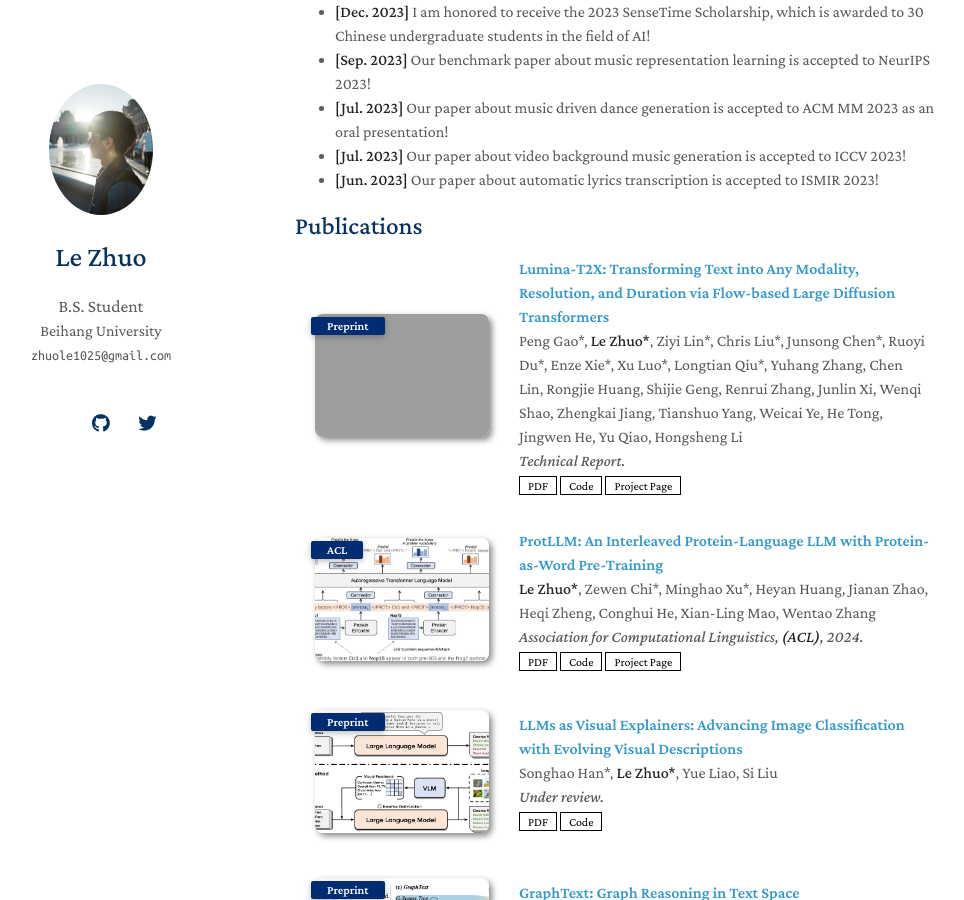
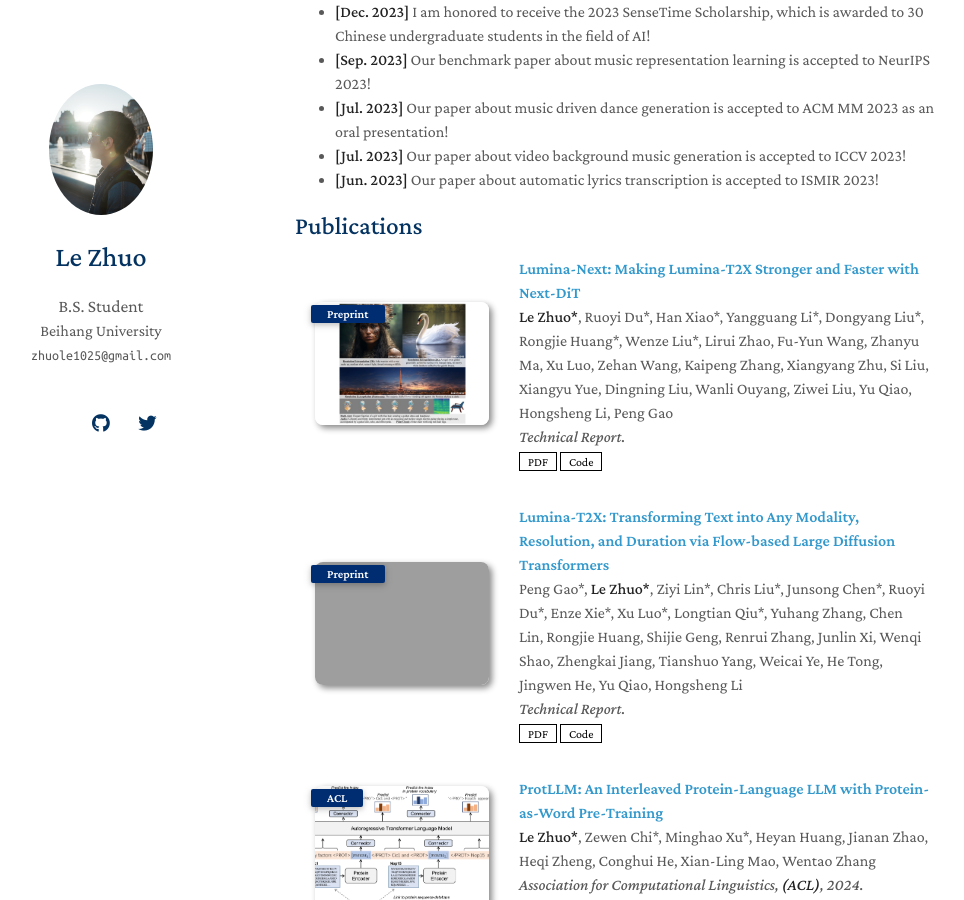
Before and after one commit to zhuole1025/zhuole1025.github.io, a Jekyll site: the page built from index.md, in a window 1280 px wide and 900 px high, scrolled down 618 px. Shown: the whole window, without its empty margins (175-1139 px from the left). Built offline with Jekyll 4.4.1, drawn with Linux system fonts in a browser that asks for light colours; nearby versions of some CDN libraries; a style sheet for code colours, icons or effects is not loaded; our own code applies the rules of GitHub Pages for plain Markdown files; grey boxes are pictures that could not be loaded.

Commit message:
Update lumina

```diff
--- a/_data/publications.yml
+++ b/_data/publications.yml
@@ -1,14 +1,25 @@
 main:
+
+  - title: "Lumina-Next: Making Lumina-T2X Stronger and Faster with Next-DiT"
+    authors: <strong>Le Zhuo*</strong>, Ruoyi Du*, Han Xiao*, Yangguang Li*, Dongyang Liu*, Rongjie Huang*, Wenze Liu*, Lirui Zhao, Fu-Yun Wang, Zhanyu Ma, Xu Luo, Zehan Wang, Kaipeng Zhang, Xiangyang Zhu, Si Liu, Xiangyu Yue, Dingning Liu, Wanli Ouyang, Ziwei Liu, Yu Qiao, Hongsheng Li, Peng Gao
+    conference_short: Preprint
+    conference: Technical Report.
+    pdf: https://arxiv.org/pdf/2406.18583
+    # page: https://lumina-t2-x-web.vercel.app
+    code: https://github.com/Alpha-VLLM/Lumina-T2X
+    # bibtex: https://bib.yliu.me/MICCAI23.txt
+    image: ./assets/img/lumina-next.jpg
+    # notes: Early Accept
 
   - title: "Lumina-T2X: Transforming Text into Any Modality, Resolution, and Duration via Flow-based Large Diffusion Transformers"
     authors: Peng Gao*, <strong>Le Zhuo*</strong>, Ziyi Lin*, Chris Liu*, Junsong Chen*, Ruoyi Du*, Enze Xie*, Xu Luo*, Longtian Qiu*, Yuhang Zhang, Chen Lin, Rongjie Huang, Shijie Geng, Renrui Zhang, Junlin Xi, Wenqi Shao, Zhengkai Jiang, Tianshuo Yang, Weicai Ye, He Tong, Jingwen He, Yu Qiao, Hongsheng Li
     conference_short: Preprint
     conference: Technical Report.
     pdf: https://arxiv.org/pdf/2405.05945
-    page: https://lumina-t2-x-web.vercel.app
+    # page: https://lumina-t2-x-web.vercel.app
     code: https://github.com/Alpha-VLLM/Lumina-T2X
     # bibtex: https://bib.yliu.me/MICCAI23.txt
-    image: ./assets/img/Lumina-T2X.png
+    image: ./assets/img/lumina-t2x.png
     # notes: Early Accept
 
   - title: "ProtLLM: An Interleaved Protein-Language LLM with Protein-as-Word Pre-Training"
```
Also changed, not shown: assets/img/lumina-next.jpg (added).
